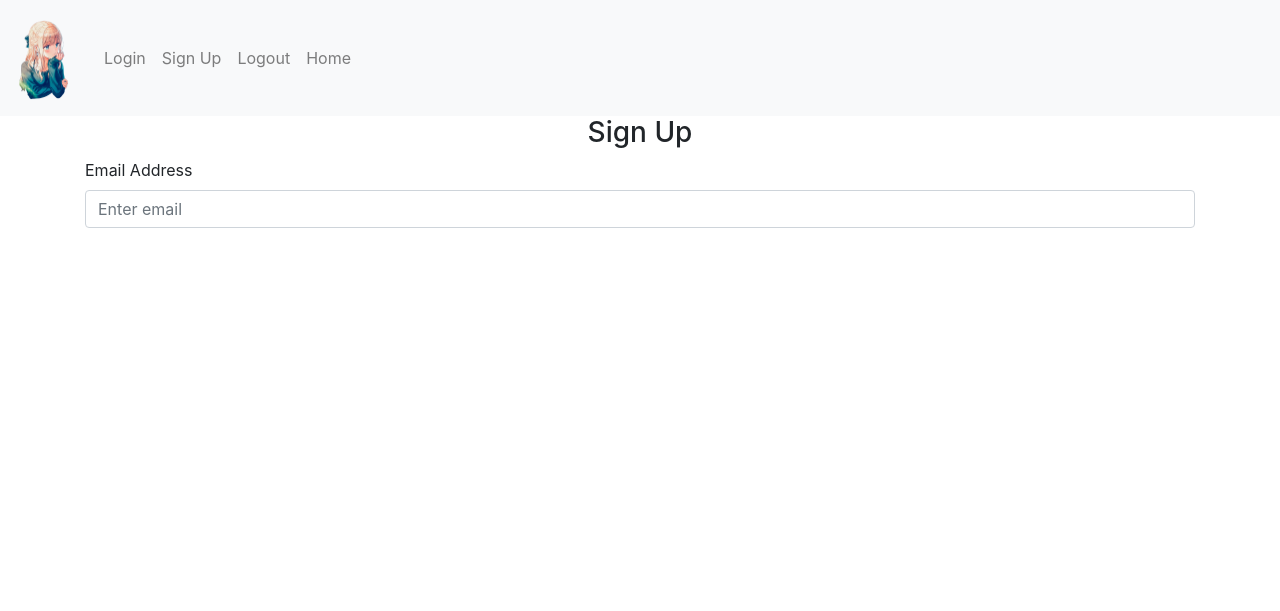
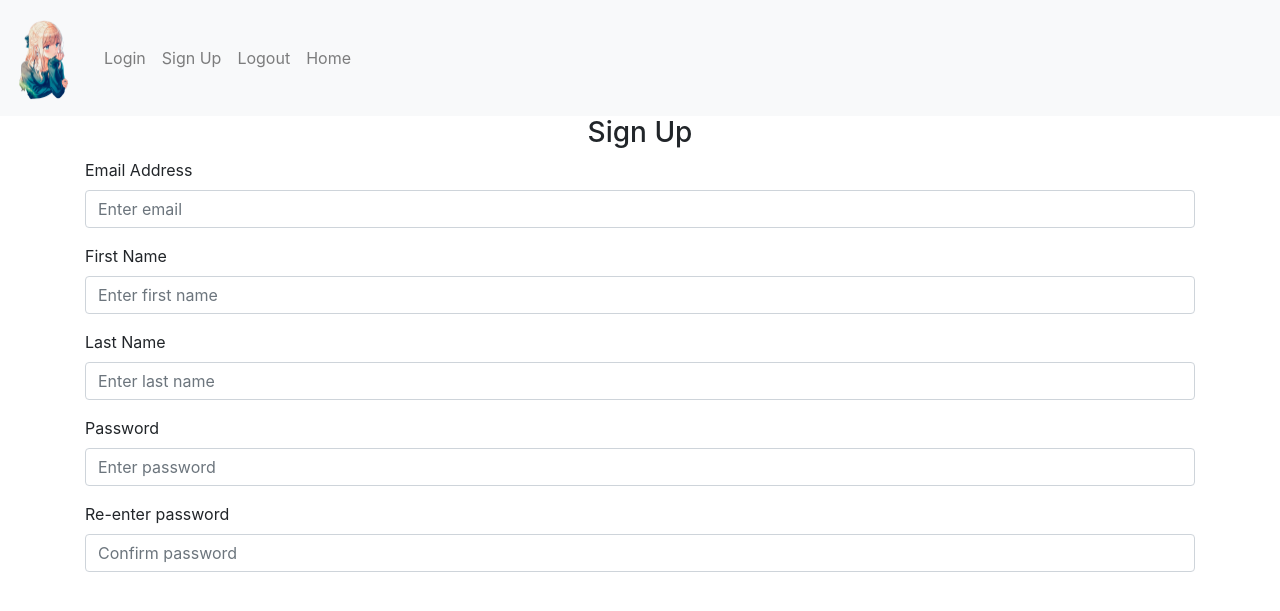
Before and after one commit to CSJLU/Online-Chat, a Flask app: page /sign-up in a window 1280 px wide. Shown: the top 611 px of the page. Run offline with Flask 3, Linux system fonts and the light colour scheme; some libraries are stand-ins or nearby versions.

Commit message:
Add fields

```diff
--- a/website/templates/sign_up.html
+++ b/website/templates/sign_up.html
@@ -12,5 +12,45 @@
         placeholder="Enter email"
         >
     </div>
+    <div class="form-group">
+        <label for="first-name">First Name</label>
+        <input
+        type="text"
+        class="form-control"
+        id="first-name"
+        name="first-name"
+        placeholder="Enter first name"
+        >
+    </div>
+    <div class="form-group">
+        <label for="last-name">Last Name</label>
+        <input
+        type="text"
+        class="form-control"
+        id="last-name"
+        name="last-name"
+        placeholder="Enter last name"
+        >
+    </div>
+    <div class="form-group">
+        <label for="password">Password</label>
+        <input
+        type="password"
+        class="form-control"
+        id="password1"
+        name="password1"
+        placeholder="Enter password"
+        >
+    </div>
+    <div class="form-group">
+        <label for="password">Re-enter password</label>
+        <input
+        type="password"
+        class="form-control"
+        id="password2"
+        name="password2"
+        placeholder="Confirm password"
+        >
+    </div>
 </form>
 {% endblock %}
```
